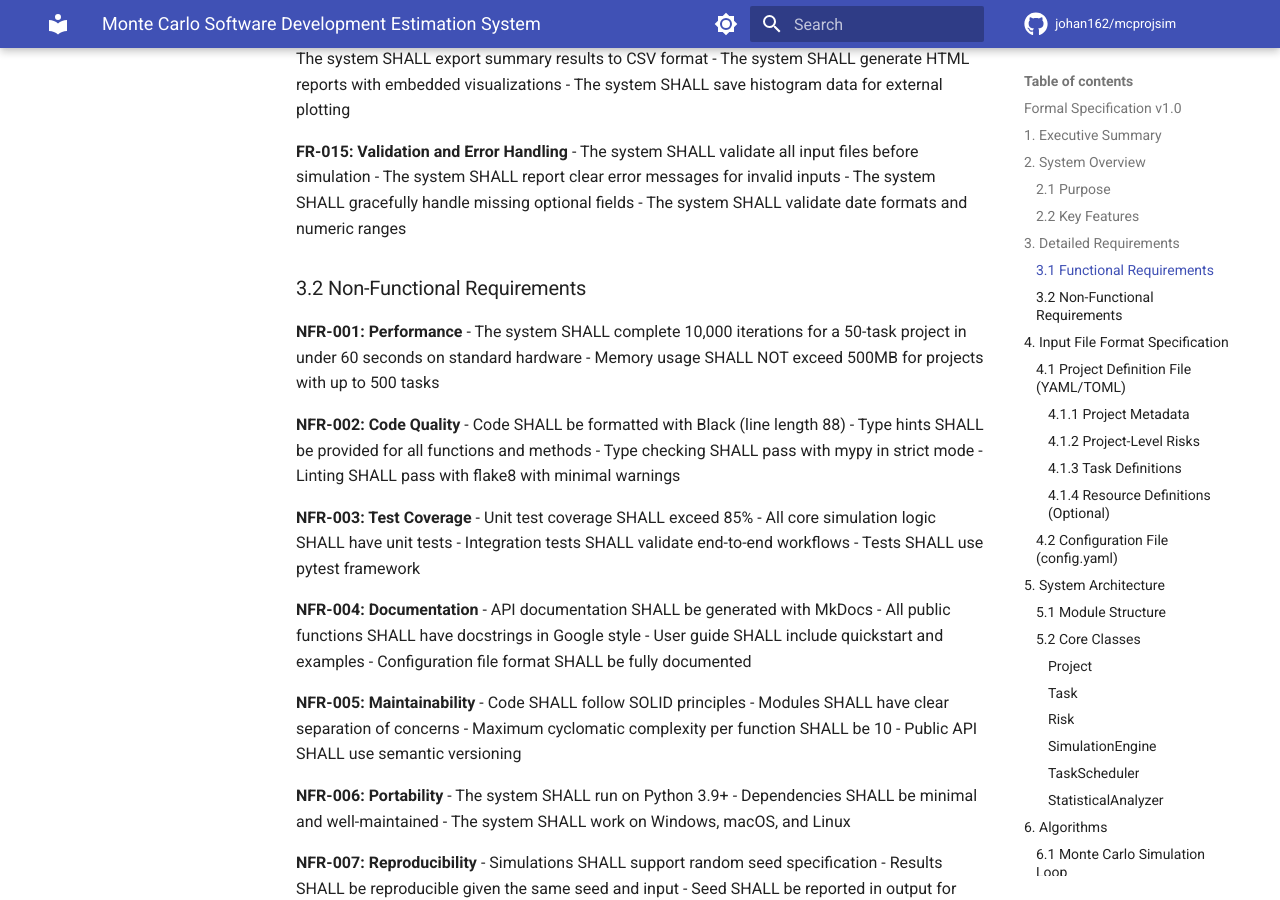
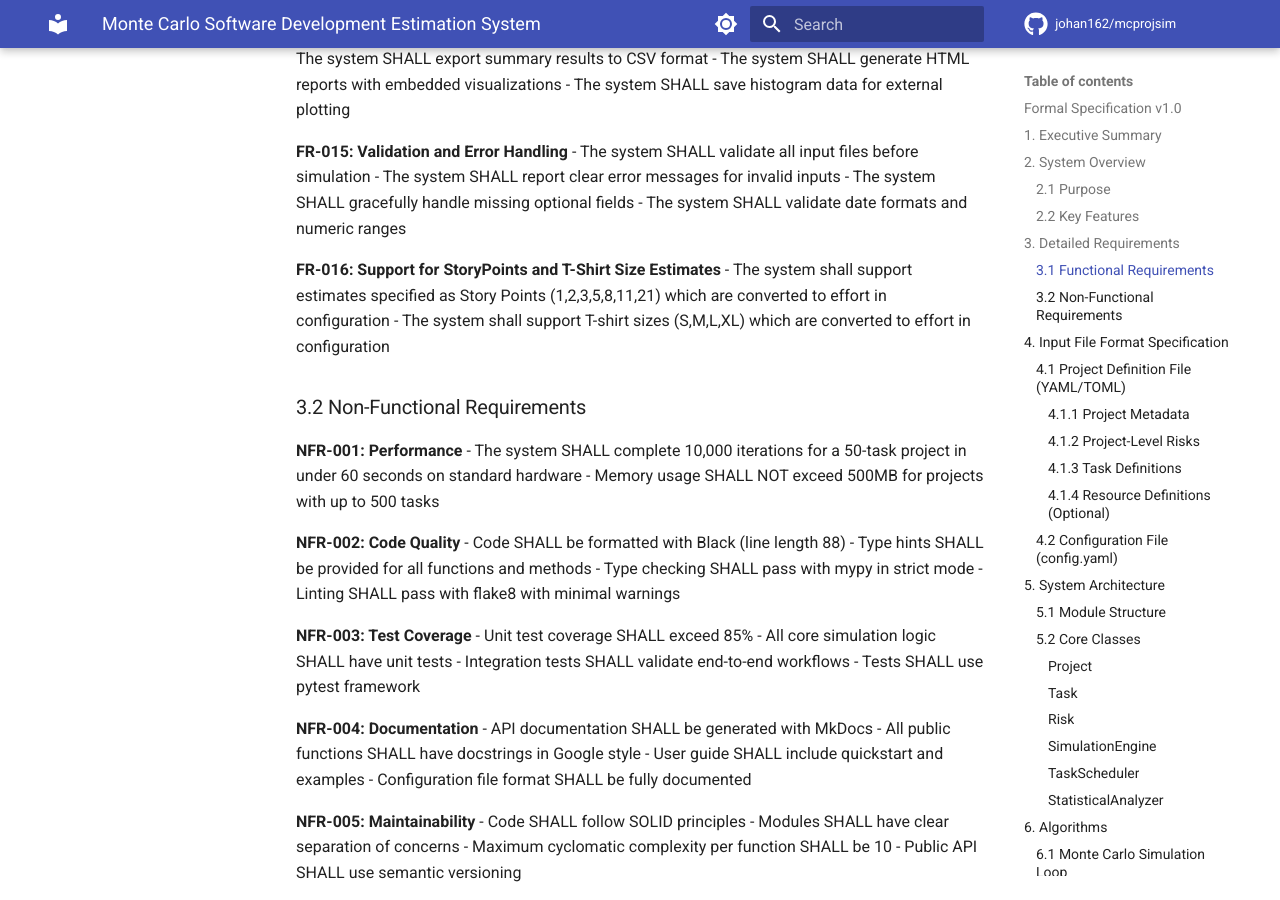
Before and after one commit to johan162/mcprojsim, an MkDocs documentation site: the page built from docs/mcprojsim_reqs.md, in a window 1280 px wide and 900 px high, scrolled down 2758 px. Built offline with MkDocs 1.6.1 and Material for MkDocs 9.7.7, drawn with Linux system fonts in a browser that asks for light colours; comment, search, counter and statistics services are not loaded.

Commit message:
Add support for T-Shirt and SP in Requirement documentation

```diff
--- a/docs/mcprojsim_reqs.md
+++ b/docs/mcprojsim_reqs.md
@@ -115,6 +115,11 @@ Provide probabilistic estimates for software project completion through Monte Ca
 - The system SHALL report clear error messages for invalid inputs
 - The system SHALL gracefully handle missing optional fields
 - The system SHALL validate date formats and numeric ranges
+
+**FR-016: Support for StoryPoints and T-Shirt Size Estimates**
+- The system shall support estimates specified as Story Points (1,2,3,5,8,11,21) which are converted to effort in configuration
+- The system shall support T-shirt sizes (S,M,L,XL) which are converted to effort in configuration
+
 
 ### 3.2 Non-Functional Requirements
 
```
